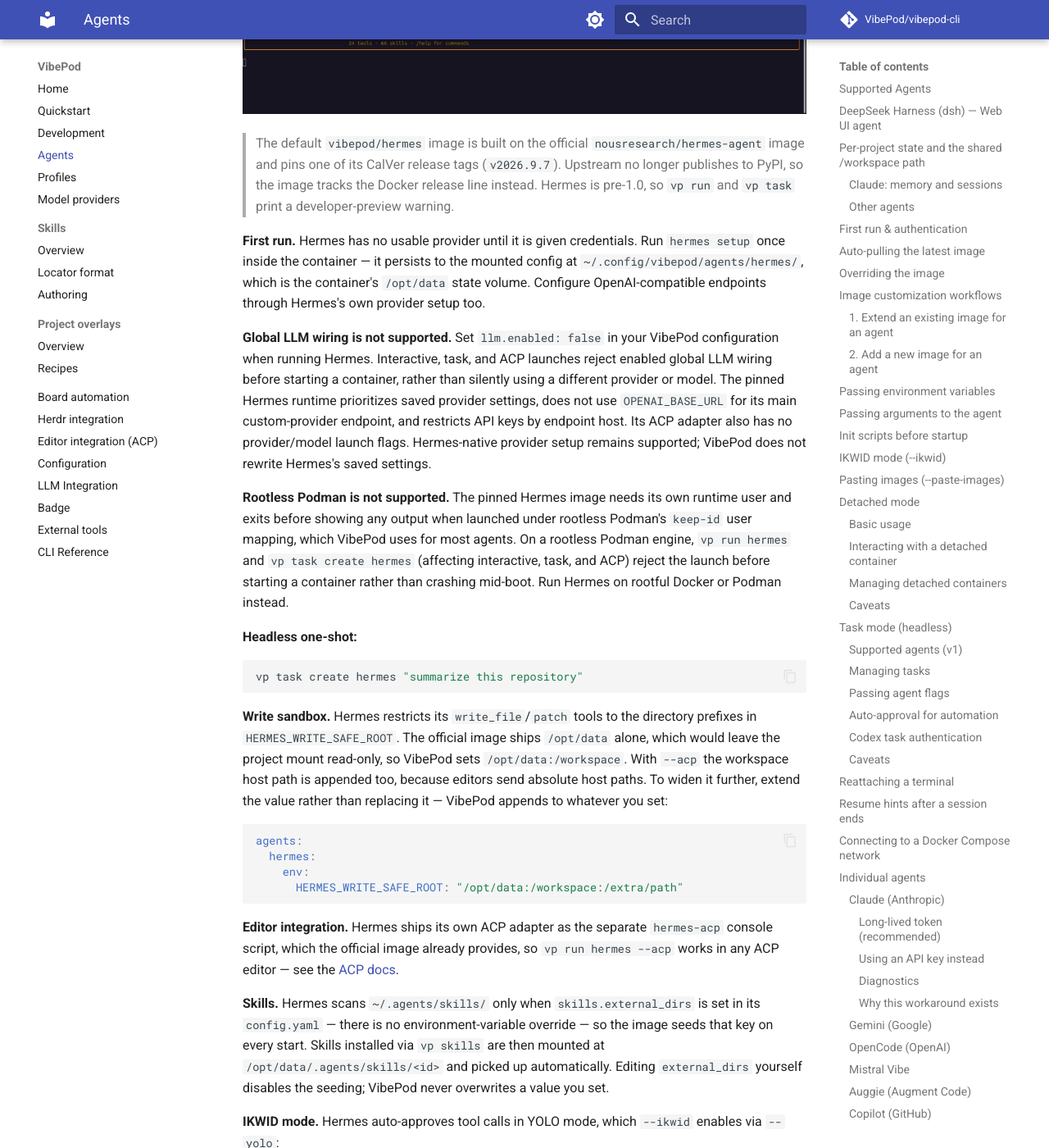
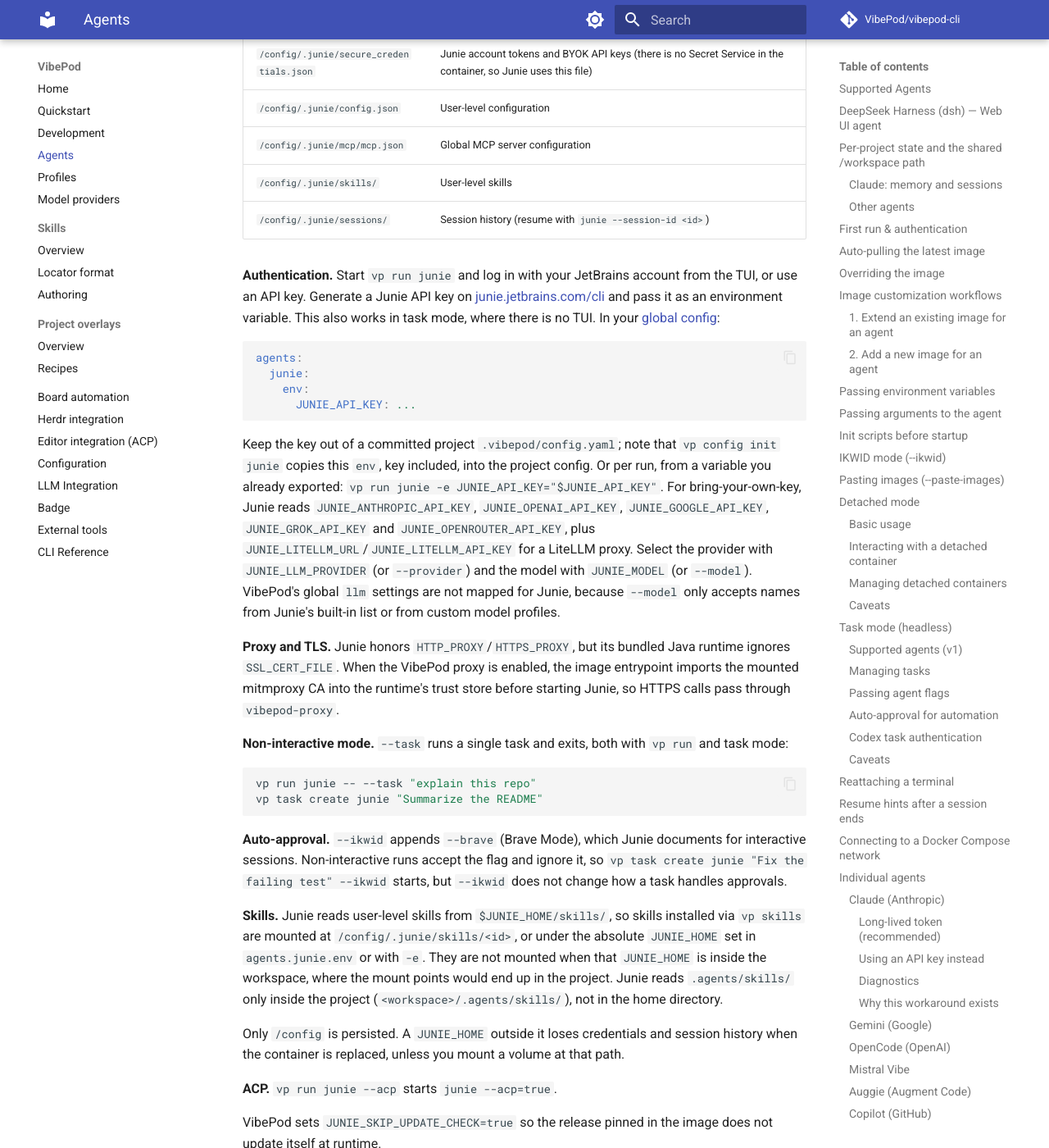
Before and after one commit to VibePod/vibepod-cli, an MkDocs documentation site: the page built from docs/agents/index.md, in a window 1280 px wide and 1400 px high, scrolled down 33731 px. Shown: the whole window at 82% size. Built offline with MkDocs 1.6.1 and Material for MkDocs 9.7.7, drawn with Linux system fonts in a browser that asks for light colours; comment, search, counter and statistics services are not loaded; some of the changed text lies outside the part shown.

Commit message:
Document junie agent

````diff
--- a/docs/agents/index.md
+++ b/docs/agents/index.md
@@ -22,6 +22,7 @@
 | `dsh` (DeepSeek Harness) | DeepSeek | `vp ds` | `vibepod/dsh:latest` |
 | `hermes` | Nous Research | `vp h` | `vibepod/hermes:latest` |
 | `cline` | Cline | `vp cl` | `vibepod/cline:latest` |
+| `junie` | JetBrains | `vp ju` | `vibepod/junie:latest` |
 
 Alias note: `vp run devstral` resolves to `vp run vibe`, `vp run qwen-cli`
 resolves to `vp run qwen`, and `vp run deepseek` / `vp run deepseek-harness`
@@ -317,7 +318,7 @@
 
 ## Image customization workflows
 
-VibePod has a fixed set of supported agent IDs (`claude`, `gemini`, `opencode`, `vibe`, `auggie`, `copilot`, `codex`, `pi`, `agy`, `tau`, `jcode`, `freebuff`, `qwen`, `dsh`, `hermes`, `cline`). The CLI also supports the aliases `devstral` (→ `vibe`), `qwen-cli` (→ `qwen`), and `deepseek` / `deepseek-harness` (→ `dsh`). Image customization means changing the image used for one of those IDs.
+VibePod has a fixed set of supported agent IDs (`claude`, `gemini`, `opencode`, `vibe`, `auggie`, `copilot`, `codex`, `pi`, `agy`, `tau`, `jcode`, `freebuff`, `qwen`, `dsh`, `hermes`, `cline`, `junie`). The CLI also supports the aliases `devstral` (→ `vibe`), `qwen-cli` (→ `qwen`), and `deepseek` / `deepseek-harness` (→ `dsh`). Image customization means changing the image used for one of those IDs.
 
 ### 1. Extend an existing image for an agent
 
@@ -450,6 +451,7 @@
 | `dsh` | Not supported |
 | `hermes` | `--yolo` |
 | `cline` | `--auto-approve true` |
+| `junie` | `--brave` |
 
 Example:
 
@@ -576,6 +578,7 @@
 | `hermes` | `hermes -z "<prompt>"` |
 | `pi` | `pi --mode json -- "<prompt>"` |
 | `cline` | `cline --act "<prompt>"` |
+| `junie` | `junie --task "<prompt>"` |
 
 Other agents error with a clear message; support can be added by setting `headless_prefix` (or `headless_command` for agents whose one-shot invocation differs from their interactive command) on their `AgentSpec`.
 
@@ -631,7 +634,7 @@
 ### Caveats
 
 - **No `--resume` in v1.** Task mode starts a fresh session every time. Use the agent's own resume flag via passthrough (`-- --resume <session_id>` for Claude) if you need continuity.
-- **LLM config model flag is skipped in task mode.** `llm.base_url` / `llm.api_key` / `llm.model` are still injected as env vars, but the `--model`-style CLI flag is not appended — different agents place it differently relative to subcommands. Pass an explicit model via `--`.
+- **LLM config model flag is skipped in task mode.** `llm.base_url` / `llm.api_key` / `llm.model` are still injected as env vars for agents that map them (Junie, for example, takes models only from its own settings), but the `--model`-style CLI flag is not appended — different agents place it differently relative to subcommands. Pass an explicit model via `--`.
 - **Default timeout: 2 hours.** On timeout, VibePod gracefully stops the container and records the task as failed. Pass `--timeout none` to opt out for one task.
 - **Task containers are not auto-removed.** Run `vp task rm <id>` when you're done inspecting one task, or `vp task rm --all -f` to clean up every recorded task and its container.
 
@@ -665,8 +668,8 @@
 ```
 
 When VibePod recognizes such a hint in the session output (supported for
-Claude, Codex, Pi, Copilot, Jcode, Freebuff, and Cline), it prints the equivalent
-VibePod command after the agent exits:
+Claude, Codex, Pi, Copilot, Jcode, Freebuff, Hermes, Cline, and Junie), it
+prints the equivalent VibePod command after the agent exits:
 
 ```text
 Resume this session with:
@@ -1391,6 +1394,86 @@
 traffic through the proxy still needs verification against the published
 image.
 
+### Junie (JetBrains)
+
+```bash
+vp run junie   # or: vp ju
+```
+
+Junie is JetBrains' LLM-agnostic coding agent. The image ships the official
+Linux release bundle (launcher, JetBrains Runtime and application jar) under
+`/opt/junie`. All state lives under `$JUNIE_HOME`, which VibePod points at
+`/config/.junie` on the persisted mount
+(`~/.config/vibepod/agents/junie/.junie/` on the host):
+
+| Path in container | Contents |
+|---|---|
+| `/config/.junie/settings.json` | CLI settings (selected model, UI preferences) |
+| `/config/.junie/secure_credentials.json` | Junie account tokens and BYOK API keys (there is no Secret Service in the container, so Junie uses this file) |
+| `/config/.junie/config.json` | User-level configuration |
+| `/config/.junie/mcp/mcp.json` | Global MCP server configuration |
+| `/config/.junie/skills/` | User-level skills |
+| `/config/.junie/sessions/` | Session history (resume with `junie --session-id <id>`) |
+
+**Authentication.** Start `vp run junie` and log in with your JetBrains
+account from the TUI, or use an API key. Generate a Junie API key on
+[junie.jetbrains.com/cli](https://junie.jetbrains.com/cli) and pass it as an
+environment variable. This also works in task mode, where there is no TUI. In
+your [global config](../configuration.md):
+
+```yaml
+agents:
+  junie:
+    env:
+      JUNIE_API_KEY: ...
+```
+
+Keep the key out of a committed project `.vibepod/config.yaml`; note that
+`vp config init junie` copies this `env`, key included, into the project config.
+Or per run, from a variable you already exported:
+`vp run junie -e JUNIE_API_KEY="$JUNIE_API_KEY"`. For bring-your-own-key, Junie
+reads `JUNIE_ANTHROPIC_API_KEY`, `JUNIE_OPENAI_API_KEY`, `JUNIE_GOOGLE_API_KEY`,
+`JUNIE_GROK_API_KEY` and `JUNIE_OPENROUTER_API_KEY`, plus
+`JUNIE_LITELLM_URL`/`JUNIE_LITELLM_API_KEY` for a LiteLLM proxy. Select the
+provider with `JUNIE_LLM_PROVIDER` (or `--provider`) and the model with
+`JUNIE_MODEL` (or `--model`). VibePod's global `llm` settings are not mapped for
+Junie, because `--model` only accepts names from Junie's built-in list or from
+custom model profiles.
+
+**Proxy and TLS.** Junie honors `HTTP_PROXY`/`HTTPS_PROXY`, but its bundled
+Java runtime ignores `SSL_CERT_FILE`. When the VibePod proxy is enabled, the
+image entrypoint imports the mounted mitmproxy CA into the runtime's trust
+store before starting Junie, so HTTPS calls pass through `vibepod-proxy`.
+
+**Non-interactive mode.** `--task` runs a single task and exits, both with
+`vp run` and task mode:
+
+```bash
+vp run junie -- --task "explain this repo"
+vp task create junie "Summarize the README"
+```
+
+**Auto-approval.** `--ikwid` appends `--brave` (Brave Mode), which Junie
+documents for interactive sessions. Non-interactive runs accept the flag and
+ignore it, so `vp task create junie "Fix the failing test" --ikwid` starts, but
+`--ikwid` does not change how a task handles approvals.
+
+**Skills.** Junie reads user-level skills from `$JUNIE_HOME/skills/`, so skills
+installed via `vp skills` are mounted at `/config/.junie/skills/<id>`, or under
+the absolute `JUNIE_HOME` set in `agents.junie.env` or with `-e`. They are not
+mounted when that `JUNIE_HOME` is inside the workspace, where the mount points
+would end up in the project. Junie reads `.agents/skills/` only inside the
+project (`<workspace>/.agents/skills/`), not in the home directory.
+
+Only `/config` is persisted. A `JUNIE_HOME` outside it loses credentials and
+session history when the container is replaced, unless you mount a volume at
+that path.
+
+**ACP.** `vp run junie --acp` starts `junie --acp=true`.
+
+VibePod sets `JUNIE_SKIP_UPDATE_CHECK=true` so the release pinned in the image
+does not update itself at runtime.
+
 ## Hermes Agent (`hermes`) — developer preview
 
 Hermes is Nous Research's self-improving agent: it keeps cross-session memory,
````
Also changed, not shown: README.md (+6 -3 lines), docs/acp.md (+3 -2 lines), docs/configuration.md (+11 -1 lines), docs/index.md (+1 -0 lines), docs/llm.md (+1 -0 lines), docs/quickstart.md (+1 -1 lines).
